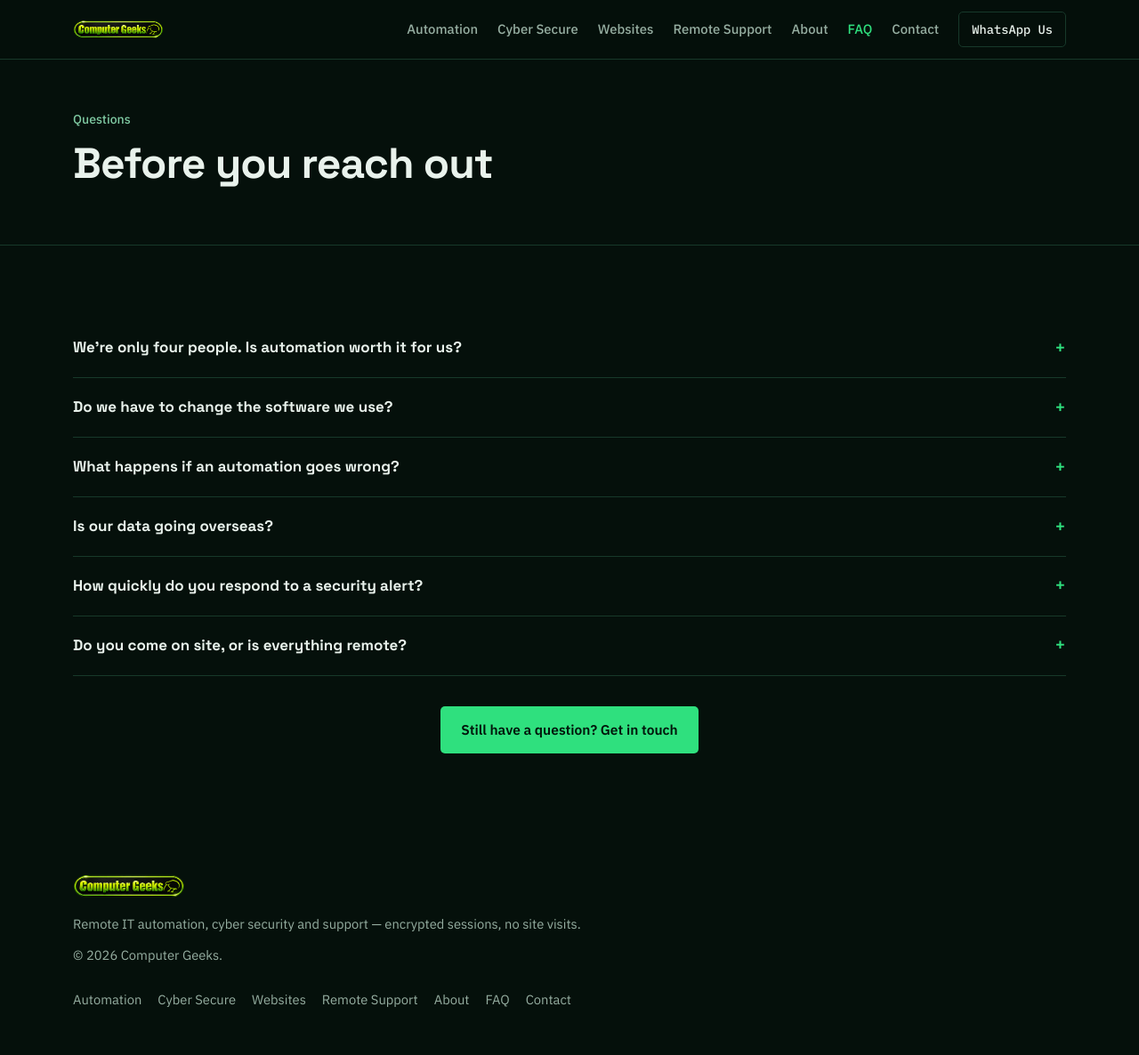
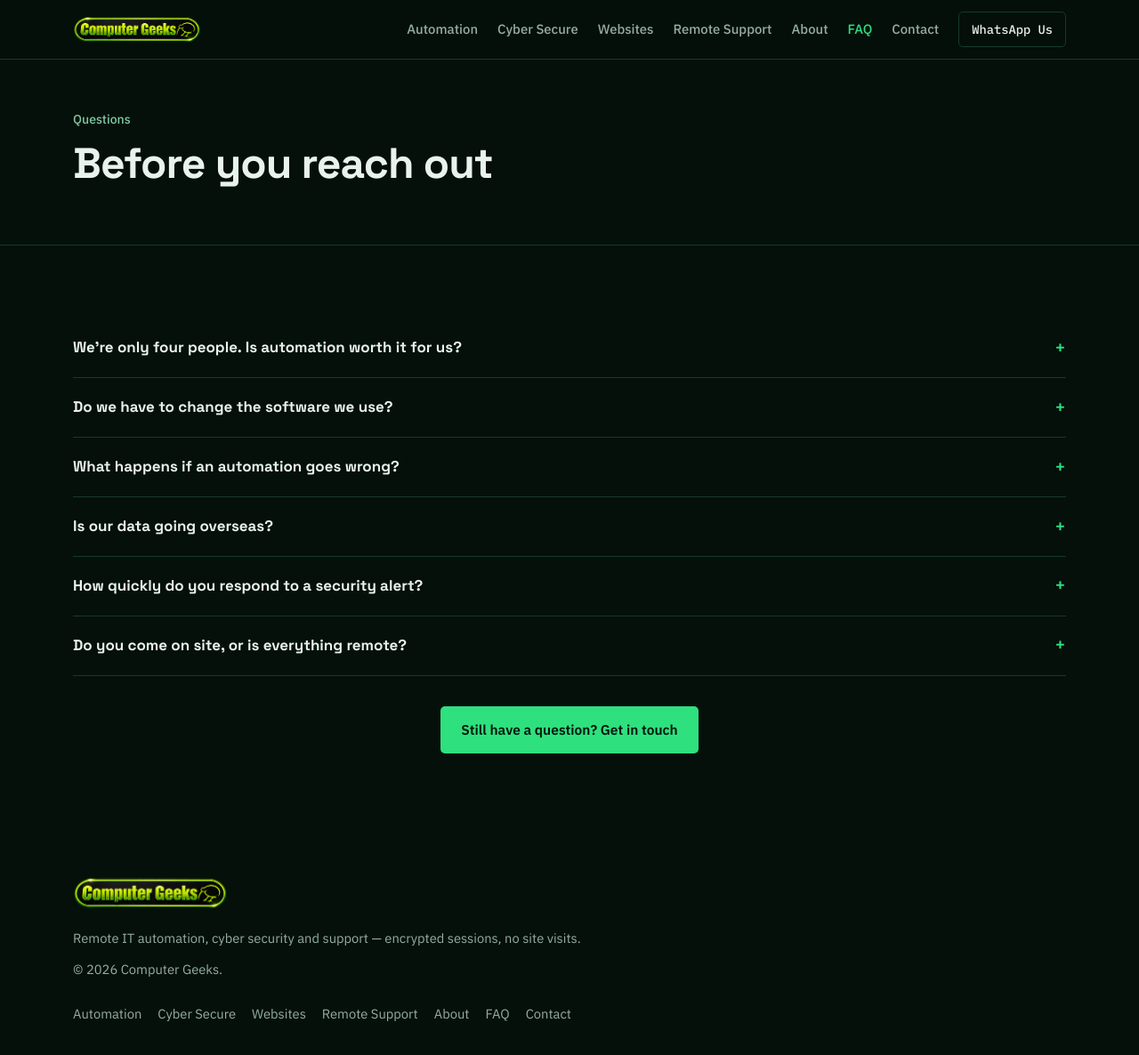
Before and after one commit to Jay-Singh88/Computer_Geeks_Website, a website: page faq.html in a window 1280 px wide. Shown: the whole page at 89% size. Drawn offline with Linux system fonts and the light colour scheme.

Commit message:
Increase header/footer logo size
34px/42px read too small next to the nav links; bumped to 48px/58px,
still well within the 66px header bar.

```diff
--- a/assets/style.css
+++ b/assets/style.css
@@ -40,8 +40,8 @@ img{max-width:100%;display:block}
 .bar{display:flex;align-items:center;gap:26px;height:66px}
 .brand{display:flex;align-items:center;gap:9px;font-family:"Space Grotesk",sans-serif;font-weight:700;font-size:1.06rem;color:var(--bone);text-decoration:none;letter-spacing:-.02em;white-space:nowrap}
 .brand span{color:var(--green)}
-.brand-logo{height:34px;width:auto;display:block}
-.brand-logo-footer{height:42px}
+.brand-logo{height:48px;width:auto;display:block}
+.brand-logo-footer{height:58px}
 .nav{display:flex;gap:22px;margin-left:auto;align-items:center}
 .nav a{color:var(--muted);text-decoration:none;font-size:.93rem;font-weight:500}
 .nav a:hover{color:var(--bone)}
```
